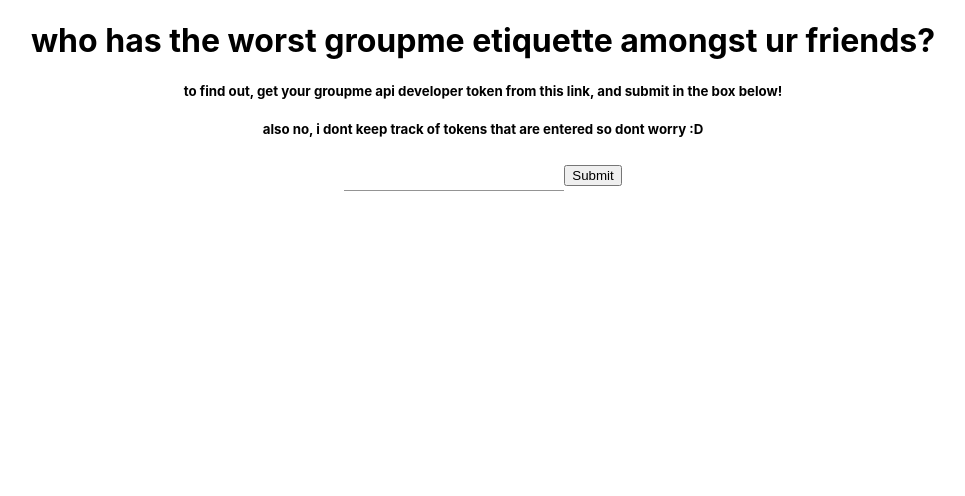
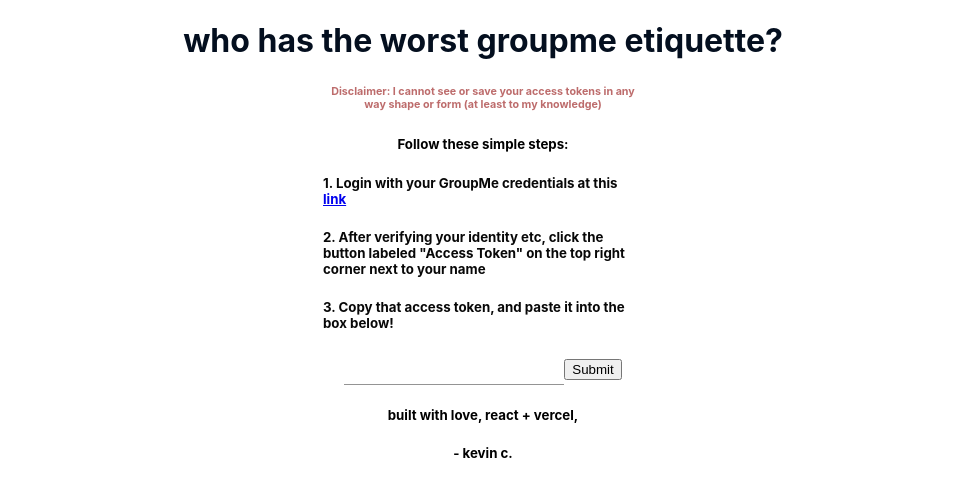
Before and after one commit to ohcnivek/groupme-etiquette-revamp, a React (Create React App) app: page / in a window 1280 px wide. Shown: the top 496 px of the page, without its empty margins (157-1122 px from the left). Built offline with nearby package versions, Linux system fonts and the light colour scheme.

Commit message:
some styling updates

```diff
--- a/src/App.css
+++ b/src/App.css
@@ -13,15 +13,36 @@
   }
 }
 
+
+.App-title {
+  background-color: #ffffff;
+  margin-left: auto;
+  margin-right: auto;
+  color: rgb(4, 15, 31);
+}
+
 .App-header {
   background-color: #ffffff;
-  min-height: 100vh;
-  display: flex;
-  flex-direction: column;
-  align-items: center;
-  justify-content: center;
-  font-size: calc(10px + 2vmin);
-  color: white;
+  margin-left: auto;
+  margin-right: auto;
+  width: 20em;
+  color: rgb(189, 108, 108);
+}
+
+
+.App-mid {
+  background-color: #ffffff;
+  /* min-height: 100vh; */
+  /* display: flex; */
+  /* flex-direction: column; */
+  margin-left: auto;
+  margin-right: auto;
+  width: 20em;
+  /* align-items: center; */
+  text-align: left;
+  /* justify-content: center; */
+  /* font-size: calc(10px + 2vmin); */
+  color: rgb(8, 8, 8);
 }
 
 .App-link {
--- a/src/screens/HomeScreen.js
+++ b/src/screens/HomeScreen.js
@@ -23,19 +23,42 @@
 
     return (
         <div>
-            <h1>who has the worst groupme etiquette amongst ur friends? </h1>
-            <h5>to find out, get your groupme api developer token from this link, and submit in the box below! </h5>
-            <h5>also no, i dont keep track of tokens that are entered so dont worry :D</h5>
+            <header className="App-title">
+                <h1>who has the worst groupme etiquette? </h1>
+            </header>
+
+            <header className="App-header">
+                <h6> Disclaimer: I cannot see or save your access tokens in any way shape or form (at least to my knowledge) </h6>
+            </header>
+
+            <h5>Follow these simple steps: </h5>
+
+            <header className="App-mid">
+
+            <h5>1. Login with your GroupMe credentials at this <a href="https://dev.groupme.com/session/new">link</a> </h5>
+            <h5>2. After verifying your identity etc, click the button labeled "Access Token" on the top right corner next to your name</h5>
+            <h5>3. Copy that access token, and paste it into the box below! </h5>
+
+            </header>
 
 
             <form onSubmit={handleSubmit(onSubmit)}>
                 <Controller
                 name="userAPIKey"
                 control={control}
+                defaultValue= {"paste token here"}
                 render={({ field }) => <Input {...field} />}
                 />
                 <input type="submit" />
             </form>
+
+
+
+
+
+            <h5>built with love, react + vercel, </h5>
+            <h5> - kevin c. </h5>
+
         </div>
 
     );
```
